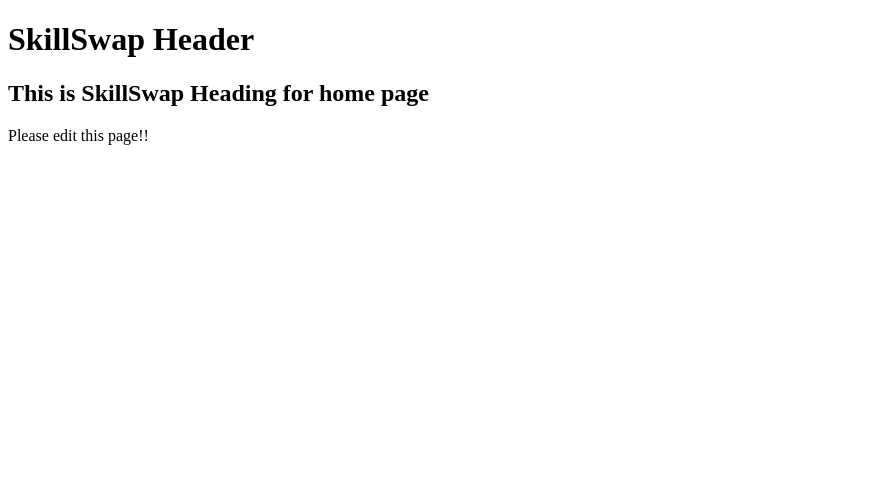
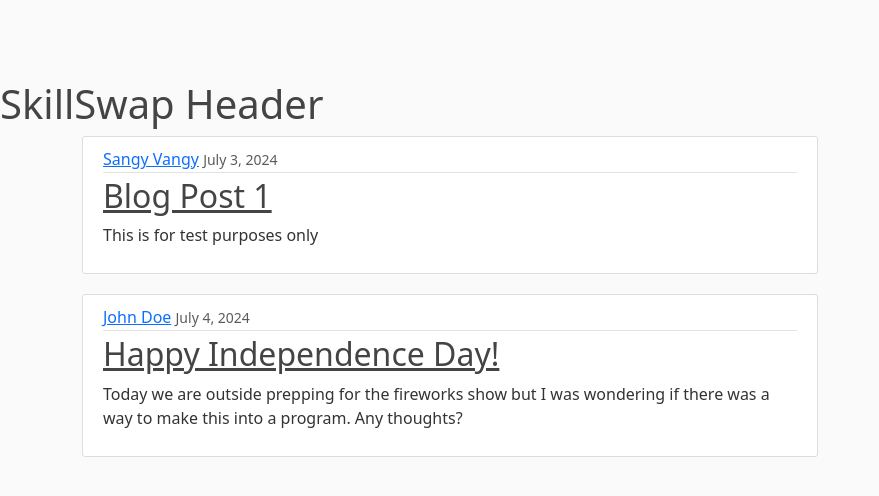
Before and after one commit to VangSang0/SkillSwap, a Flask app: page / in a window 1280 px wide. Shown: the top 496 px of the page, without its empty margins (0-879 px from the left). Run offline with Flask 3, Linux system fonts and the light colour scheme.

Commit message:
Setting up how the homepage may look like

```diff
--- a/app.py
+++ b/app.py
@@ -2,8 +2,27 @@ from flask import Flask, render_template, redirect, url_for
 
 app = Flask(__name__)
 
+# Dummy Data
+posts = [
+    {
+
+        'author' : 'Sangy Vangy',
+        'title' : 'Blog Post 1',
+        'content' : 'This is for test purposes only',
+        'date_posted' : 'July 3, 2024'
+
+    },
+    {
+
+        'author' : 'John Doe',
+        'title' : 'Happy Independence Day!',
+        'content' : 'Today we are outside prepping for the fireworks show but I was wondering if there was a way to make this into a program. Any thoughts?',
+        'date_posted' : 'July 4, 2024'
+
+    },
+]
 
 @app.get('/')
 def home():
 
-    return render_template('index.html')
+    return render_template('index.html', posts=posts)
--- a/static/style.css
+++ b/static/style.css
@@ -0,0 +1,80 @@
+body {
+    background: #fafafa;
+    color: #333333;
+    margin-top: 5rem;
+}
+
+h1, h2, h3, h4, h5, h6 {
+    color: #444444;
+}
+
+.bg-steel {
+    background-color: #5f788a;
+}
+
+.site-header .navbar-nav .nav-link {
+    color: #cbd5db;
+}
+
+.site-header .navbar-nav .nav-link:hover {
+    color: #ffffff;
+}
+
+.site-header .navbar-nav .nav-link.active {
+    font-weight: 500;
+}
+
+.content-section {
+    background: #ffffff;
+    padding: 10px 20px;
+    border: 1px solid #dddddd;
+    border-radius: 3px;
+    margin-bottom: 20px;
+}
+
+.article-title {
+    color: #444444;
+}
+
+a.article-title:hover {
+    color: #428bca;
+    text-decoration: none;
+}
+
+.article-content {
+    white-space: pre-line;
+}
+
+.article-img {
+    height: 65px;
+    width: 65px;
+    margin-right: 16px;
+}
+
+.article-metadata {
+    padding-bottom: 1px;
+    margin-bottom: 4px;
+    border-bottom: 1px solid #e3e3e3
+}
+
+.article-metadata a:hover {
+    color: #333;
+    text-decoration: none;
+}
+
+.article-svg {
+    width: 25px;
+    height: 25px;
+    vertical-align: middle;
+}
+
+.account-img {
+    height: 125px;
+    width: 125px;
+    margin-right: 20px;
+    margin-bottom: 16px;
+}
+
+.account-heading {
+    font-size: 2.5rem;
+}
--- a/templates/_layout.html
+++ b/templates/_layout.html
@@ -4,15 +4,20 @@
     <meta charset="UTF-8">
     <meta name="viewport" content="width=device-width, initial-scale=1.0">
     <title>{% block title %}SkillSwap{% endblock %}</title>
+    <link href="https://cdn.jsdelivr.net/npm/bootstrap@5.3.3/dist/css/bootstrap.min.css" rel="stylesheet" integrity="sha384-QWTKZyjpPEjISv5WaRU9OFeRpok6YctnYmDr5pNlyT2bRjXh0JMhjY6hW+ALEwIH" crossorigin="anonymous">
+    <link href="{{url_for('static', filename='style.css')}}" rel="stylesheet" type="text/css"
 </head>
 <body>
     <header>
-        <h1>SkillSwap Header</h1>
+        <h1 class="">SkillSwap Header</h1>
     </header>
 
-    <main>
-        {% block content %}
-        {% endblock %}
+    <main role="main" class="container">
+        <div class="row">
+            <div class="col-md-8">
+                {% block content %}{% endblock %}
+            </div>
+        </div>
     </main>
 
 </body>
--- a/templates/index.html
+++ b/templates/index.html
@@ -5,6 +5,16 @@
 {% endblock %}
 
 {% block content %}
-    <h2>This is SkillSwap Heading for home page</h2>
-    <p>Please edit this page!!</p>
-{% endblock %}
+    {% for post in posts %}
+        <article class="media content-section">
+            <div class="media-body">
+                <div class="article-metadata">
+                    <a class="mr-2" href="#">{{ post.author }}</a>
+                    <small class="text-muted">{{ post.date_posted }}</small>
+                </div>
+                <h2><a class="article-title" href="#">{{ post.title }}</a></h2>
+                <p class="article-content">{{ post.content }}</p>
+            </div>
+        </article>
+    {% endfor %}
+{% endblock content%}
```
